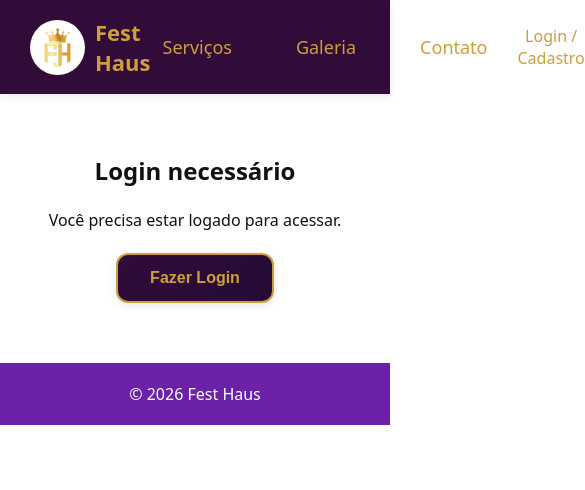
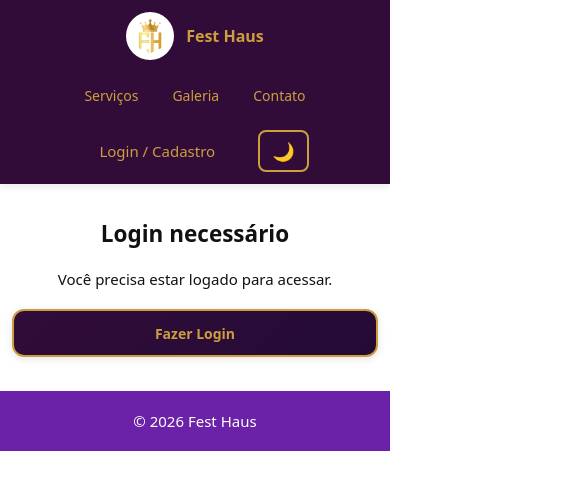
Before and after one commit to JeanMaxSKrebs/Fest-Haus-Website, a React (Vite) app in the folder salao-festas/: page /visitas in a window 390 px wide. Shown: the top 490 px of the page, 585 px wide, since content can reach past the window. Built offline with nearby package versions, Linux system fonts and the light colour scheme; no server answers.

Commit message:
Melhora responsividade e visual no celular

```diff
--- a/salao-festas/src/styles/global.css
+++ b/salao-festas/src/styles/global.css
@@ -2846,3 +2846,586 @@ body.modal-open {
   max-width: 260px;
   margin: 0 auto;
 }
+
+/* =========================================
+   MELHORIAS RESPONSIVAS GERAIS
+   adicionar no FINAL do CSS
+========================================= */
+
+:root {
+  --header-altura-mobile: 72px;
+}
+
+/* evita overflow lateral no mobile */
+html,
+body {
+  overflow-x: hidden;
+}
+
+img {
+  max-width: 100%;
+  display: block;
+}
+
+input,
+textarea,
+select,
+button {
+  font: inherit;
+}
+
+.section {
+  width: 100%;
+}
+
+.card,
+.admin-panel,
+.admin-modal,
+.ajustar-servicos__card,
+.ajustar-galeria__card,
+.card-orcamento {
+  overflow: hidden;
+}
+
+/* melhora leitura em telas menores */
+p,
+span,
+a,
+button,
+input,
+textarea,
+select {
+  word-break: break-word;
+}
+
+/* =========================================
+   TABLET
+========================================= */
+@media (max-width: 1024px) {
+  .header {
+    grid-template-columns: 1fr;
+    gap: 16px;
+    padding: 16px 20px;
+    text-align: center;
+  }
+
+  .header-brand {
+    justify-content: center;
+  }
+
+  .header-nav {
+    flex-wrap: wrap;
+    gap: 14px 22px;
+  }
+
+  .header-right {
+    justify-content: center;
+    flex-wrap: wrap;
+    gap: 12px 18px;
+  }
+
+  .grid {
+    gap: 16px;
+  }
+
+  .card {
+    width: min(100%, 280px);
+  }
+
+  .admin-table {
+    min-width: 760px;
+  }
+}
+
+/* =========================================
+   CELULAR
+========================================= */
+@media (max-width: 768px) {
+  body {
+    font-size: 15px;
+  }
+
+  .section {
+    padding: 40px 16px;
+  }
+
+  .titulo-secao,
+  .title,
+  .admin-page-title,
+  .admin-home-title {
+    line-height: 1.2;
+  }
+
+  .admin-page-title,
+  .admin-home-title {
+    font-size: 28px;
+  }
+
+  .admin-page-subtitle,
+  .admin-home-subtitle {
+    font-size: 15px;
+  }
+
+  /* HEADER */
+  .header {
+    display: flex;
+    flex-direction: column;
+    align-items: stretch;
+    gap: 14px;
+    padding: 14px 16px;
+  }
+
+  .header-brand {
+    justify-content: center;
+    gap: 12px;
+  }
+
+  .header-logo {
+    width: 48px;
+    height: 48px;
+  }
+
+  .header-title {
+    font-size: 18px;
+    text-align: center;
+  }
+
+  .header-nav {
+    width: 100%;
+    justify-content: center;
+    flex-wrap: wrap;
+    gap: 10px 14px;
+  }
+
+  .header-nav a,
+  .header-right a,
+  .btn-header {
+    font-size: 15px;
+  }
+
+  .header-right {
+    width: 100%;
+    justify-content: center;
+    flex-wrap: wrap;
+    gap: 10px;
+  }
+
+  .btn-tema,
+  .btn-admin-header,
+  .btn-header {
+    min-height: 42px;
+  }
+
+  /* LOGO */
+  .img-logo {
+    width: 140px;
+    height: 140px;
+  }
+
+  /* GRIDS */
+  .grid {
+    gap: 14px;
+  }
+
+  .card {
+    width: 100%;
+    max-width: 100%;
+    padding: 16px;
+    border-radius: 14px;
+  }
+
+  .img-200 {
+    width: 100%;
+    max-width: 260px;
+    margin: 0 auto;
+  }
+
+  .servicos-home__grid {
+    grid-template-columns: 1fr 1fr;
+    gap: 14px;
+  }
+
+  .servicos-home__grid .card {
+    max-width: 100%;
+  }
+
+  .grid-modelos {
+    gap: 14px;
+  }
+
+  .lista-meus-orcamentos {
+    gap: 14px;
+  }
+
+  /* BOTÕES */
+  .btn-whatsapp,
+  .btn-instagram,
+  .btn-facebook,
+  .btn-apresentacao,
+  .btn-primary,
+  .admin-primary-button {
+    width: 100%;
+    max-width: 100%;
+    min-height: 48px;
+    padding: 12px 18px;
+    font-size: 15px;
+    border-radius: 12px;
+  }
+
+  .btn-aba-orcamento {
+    width: 100%;
+    min-width: 0;
+  }
+
+  .acoes-modelo-orcamento {
+    flex-direction: column;
+  }
+
+  .btn-acao-modelo {
+    width: 100%;
+  }
+
+  /* FORMULÁRIOS */
+  .form-group {
+    margin-bottom: 12px;
+  }
+
+  .input,
+  .admin-input,
+  .admin-select,
+  .ajustar-servicos__campo input,
+  .ajustar-servicos__campo textarea,
+  .ajustar-galeria__campo input,
+  .ajustar-galeria__campo select,
+  .ajustar-galeria__select {
+    min-height: 46px;
+    font-size: 16px; /* evita zoom automático no iPhone */
+    padding: 12px 14px;
+  }
+
+  textarea.admin-input,
+  .ajustar-servicos__campo textarea {
+    min-height: 110px;
+  }
+
+  /* GALERIA HOME FILTROS */
+  .galeria-home__filtros {
+    gap: 8px;
+    margin: 14px 0 18px;
+    padding-bottom: 6px;
+    justify-content: flex-start;
+    scroll-snap-type: x proximity;
+  }
+
+  .galeria-home__filtro {
+    scroll-snap-align: start;
+    padding: 9px 14px;
+    font-size: 14px;
+  }
+
+  /* GALERIA SERVIÇO */
+  .servico-galeria {
+    grid-template-columns: repeat(3, 1fr);
+    gap: 8px;
+    width: 100%;
+    max-width: 100%;
+  }
+
+  .servico-galeria-img {
+    height: 82px;
+    border-radius: 8px;
+  }
+
+  /* AGENDAMENTOS */
+  .agendamento-card {
+    max-width: 100%;
+    margin-bottom: 28px;
+  }
+
+  .calendar-container {
+    margin-top: 28px;
+  }
+
+  .agendamentos-grid {
+    gap: 14px;
+  }
+
+  .agendamento-item {
+    padding: 14px;
+  }
+
+  /* ADMIN */
+  .admin-layout {
+    flex-direction: column;
+  }
+
+  .admin-sidebar {
+    position: relative;
+    width: 100%;
+    min-width: 100%;
+    padding: 18px 16px;
+    border-right: none;
+    border-bottom: 1px solid rgba(253, 213, 126, 0.14);
+    box-shadow: none;
+  }
+
+  .admin-sidebar-title {
+    font-size: 20px;
+  }
+
+  .admin-sidebar-subtitle {
+    font-size: 13px;
+    margin-bottom: 18px;
+  }
+
+  .admin-sidebar-nav {
+    gap: 8px;
+  }
+
+  .admin-sidebar-link {
+    padding: 12px 14px;
+    border-radius: 12px;
+    font-size: 14px;
+  }
+
+  .admin-content {
+    margin-left: 0;
+    padding: 18px 14px 24px;
+  }
+
+  .admin-page {
+    max-width: 100%;
+  }
+
+  .admin-panel {
+    padding: 16px;
+    border-radius: 16px;
+  }
+
+  .admin-panel-top {
+    margin-bottom: 16px;
+  }
+
+  .admin-form-group {
+    flex-direction: column;
+    align-items: stretch;
+    gap: 10px;
+  }
+
+  .admin-input {
+    min-width: 0;
+    width: 100%;
+  }
+
+  .admin-filters-row {
+    gap: 10px;
+  }
+
+  .admin-filter-group {
+    min-width: 0;
+    width: 100%;
+  }
+
+  /* TABELAS */
+  .admin-table-wrapper {
+    border-radius: 14px;
+    overflow-x: auto;
+    -webkit-overflow-scrolling: touch;
+  }
+
+  .admin-table {
+    min-width: 680px;
+  }
+
+  .admin-table th,
+  .admin-table td {
+    padding: 14px 12px;
+  }
+
+  .admin-actions {
+    gap: 8px;
+  }
+
+  .admin-icon-button {
+    min-height: 40px;
+  }
+
+  /* MODAIS */
+  .admin-modal-overlay,
+  .ajustar-servicos__modal-overlay,
+  .ajustar-galeria__modal-overlay {
+    align-items: flex-end;
+    padding: 0;
+  }
+
+  .admin-modal,
+  .ajustar-servicos__modal,
+  .ajustar-galeria__modal {
+    width: 100%;
+    max-width: 100%;
+    max-height: 90vh;
+    border-radius: 18px 18px 0 0;
+    padding: 18px;
+  }
+
+  .admin-modal-title {
+    font-size: 20px;
+  }
+
+  .admin-modal-subtitle {
+    font-size: 14px;
+    margin-bottom: 16px;
+  }
+
+  .admin-modal-grid {
+    grid-template-columns: 1fr;
+    gap: 12px;
+  }
+
+  .admin-modal-scrollable {
+    max-height: 78vh;
+    padding-right: 2px;
+  }
+
+  .ajustar-servicos__modal-header,
+  .ajustar-galeria__modal-header {
+    padding: 16px;
+  }
+
+  .ajustar-servicos__form,
+  .ajustar-galeria__form {
+    padding: 16px;
+  }
+
+  .ajustar-servicos__form-acoes,
+  .ajustar-galeria__form-acoes {
+    flex-direction: column;
+  }
+
+  .ajustar-servicos__botao-secundario,
+  .ajustar-servicos__botao-principal,
+  .ajustar-galeria__botao-secundario,
+  .ajustar-galeria__botao-principal {
+    width: 100%;
+  }
+
+  /* AJUSTAR SERVIÇOS */
+  .ajustar-servicos__topo,
+  .ajustar-galeria__topo {
+    margin-bottom: 16px;
+  }
+
+  .ajustar-servicos__botao-principal,
+  .ajustar-galeria__botao-principal {
+    width: 100%;
+  }
+
+  .ajustar-servicos__grid,
+  .ajustar-galeria__grid {
+    grid-template-columns: 1fr;
+    gap: 14px;
+  }
+
+  .ajustar-servicos__card,
+  .ajustar-galeria__card {
+    border-radius: 16px;
+  }
+
+  .ajustar-servicos__card-topo,
+  .ajustar-galeria__card-topo {
+    gap: 8px;
+  }
+
+  .ajustar-servicos__acoes {
+    flex-direction: column;
+  }
+
+  .ajustar-servicos__botao,
+  .ajustar-servicos__botao-icon {
+    width: 100%;
+  }
+
+  .ajustar-servicos__botao-icon {
+    min-width: 100%;
+    height: 44px;
+  }
+
+  .ajustar-servicos__miniaturas {
+    flex-wrap: wrap;
+  }
+
+  .ajustar-servicos__miniatura {
+    width: 36px;
+    height: 36px;
+  }
+
+  .ajustar-servicos__galeria-item-img {
+    width: 48px;
+    height: 48px;
+  }
+}
+
+/* =========================================
+   CELULAR PEQUENO
+========================================= */
+@media (max-width: 520px) {
+  .section {
+    padding: 34px 12px;
+  }
+
+  .header {
+    padding: 12px;
+  }
+
+  .header-title {
+    font-size: 16px;
+  }
+
+  .header-nav {
+    gap: 8px 10px;
+  }
+
+  .header-nav a,
+  .header-right a,
+  .btn-header {
+    font-size: 14px;
+  }
+
+  .btn-whatsapp,
+  .btn-instagram,
+  .btn-facebook,
+  .btn-apresentacao,
+  .btn-primary,
+  .admin-primary-button {
+    font-size: 14px;
+    padding: 11px 16px;
+  }
+
+  .servicos-home__grid {
+    grid-template-columns: 1fr;
+  }
+
+  .servico-galeria {
+    grid-template-columns: repeat(2, 1fr);
+  }
+
+  .servico-galeria-img {
+    height: 88px;
+  }
+
+  .admin-page-title,
+  .admin-home-title {
+    font-size: 24px;
+  }
+
+  .admin-panel {
+    padding: 14px;
+  }
+
+  .card,
+  .card-orcamento,
+  .ajustar-servicos__card,
+  .ajustar-galeria__card {
+    padding: 14px;
+  }
+}
```
